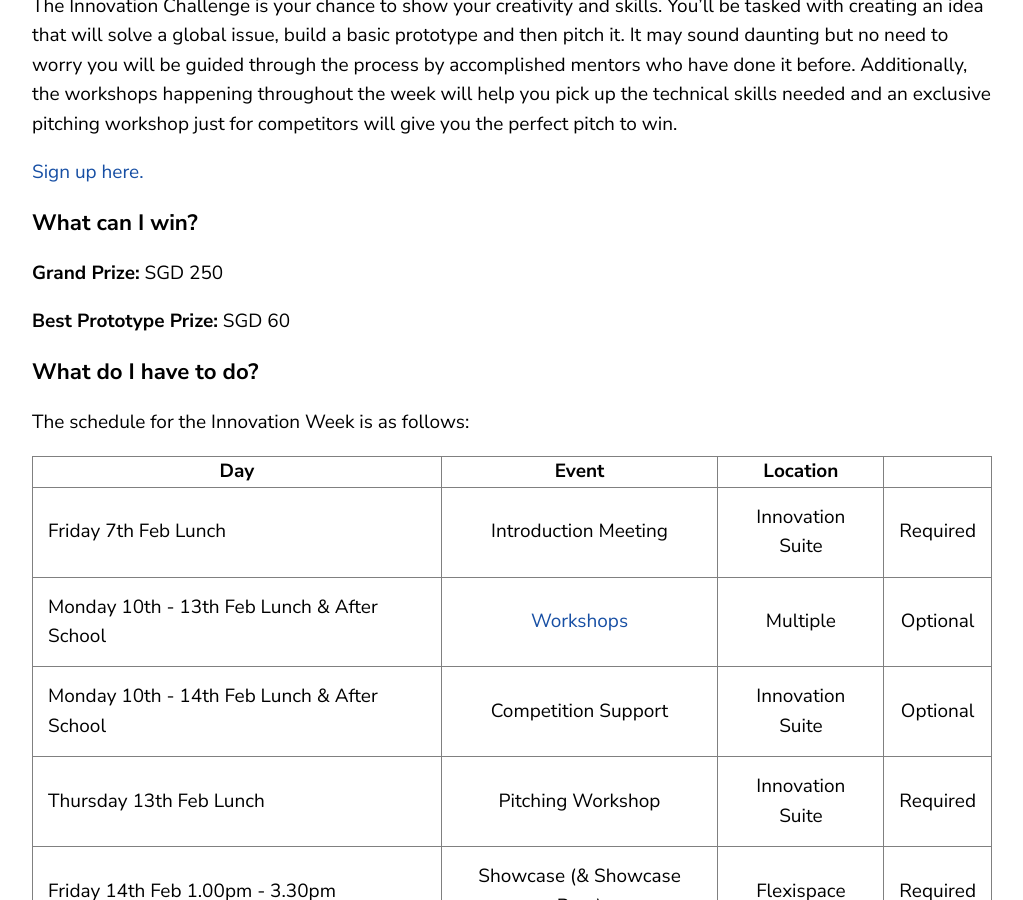
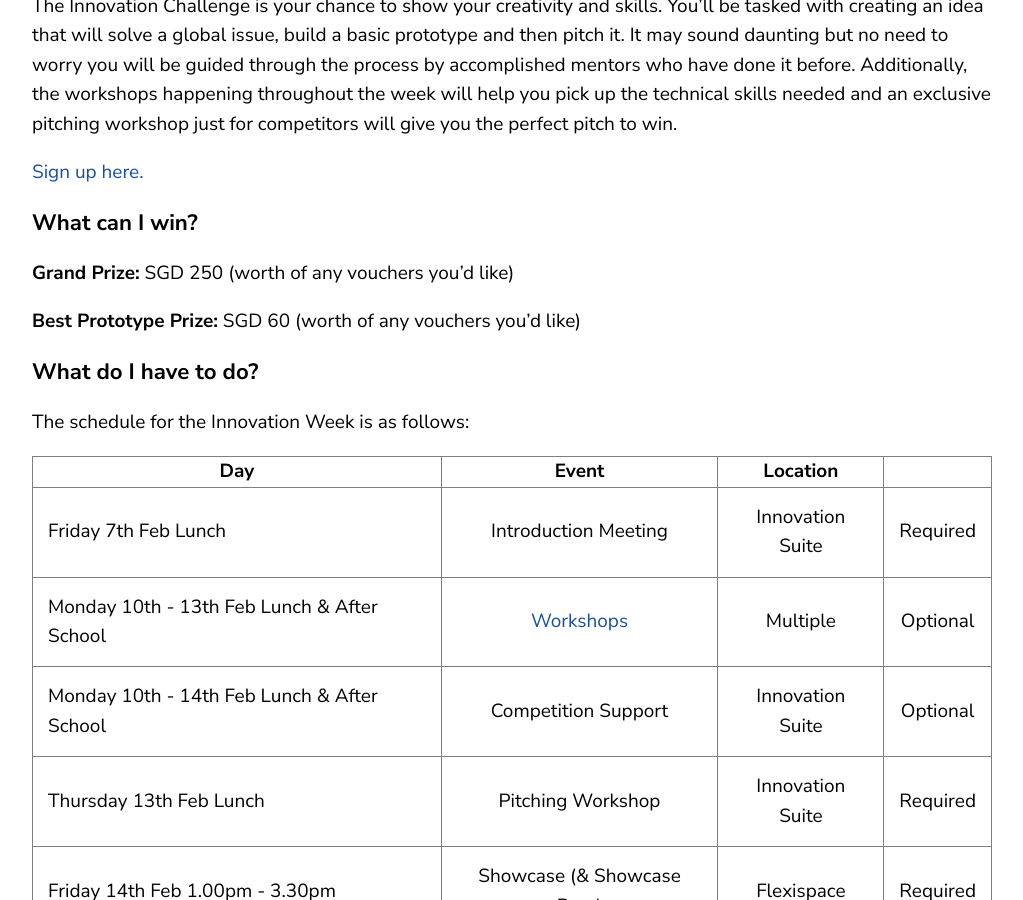
Before and after one commit to gemssingaporestudentcouncil/innovationweek2020, a Jekyll site: the page built from innov-challenge.md, in a window 1280 px wide and 900 px high, scrolled down 391 px. Shown: the whole window, without its empty margins (68-1091 px from the left). Built offline with Jekyll 4.4.1, drawn with Linux system fonts in a browser that asks for light colours.

Commit message:
Update innov-challenge.md

```diff
--- a/innov-challenge.md
+++ b/innov-challenge.md
@@ -8,9 +8,9 @@ The Innovation Challenge is your chance to show your creativity and skills. You'
 
 ### What can I win?
 
-**Grand Prize:** SGD 250
+**Grand Prize:** SGD 250 (worth of any vouchers you'd like)
 
-**Best Prototype Prize:** SGD 60
+**Best Prototype Prize:** SGD 60 (worth of any vouchers you'd like)
 
 ### What do I have to do?
 
```
